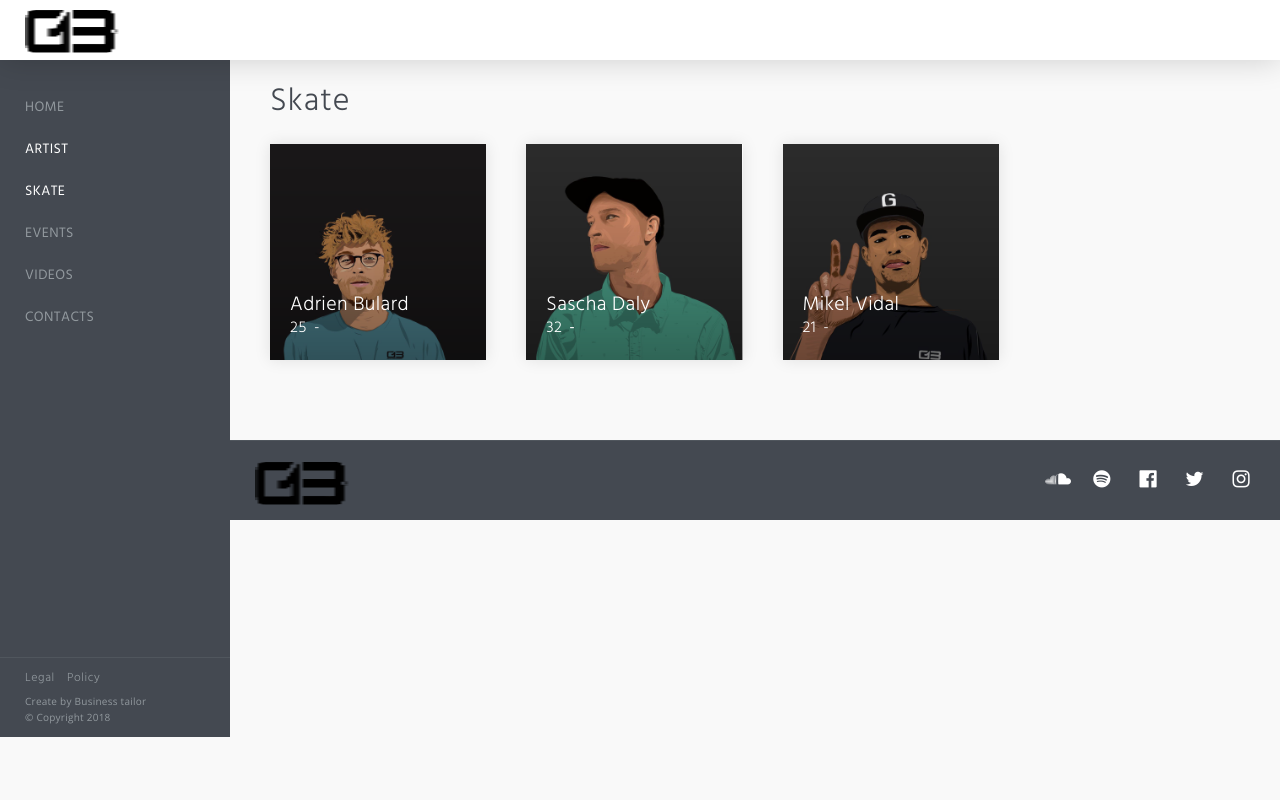
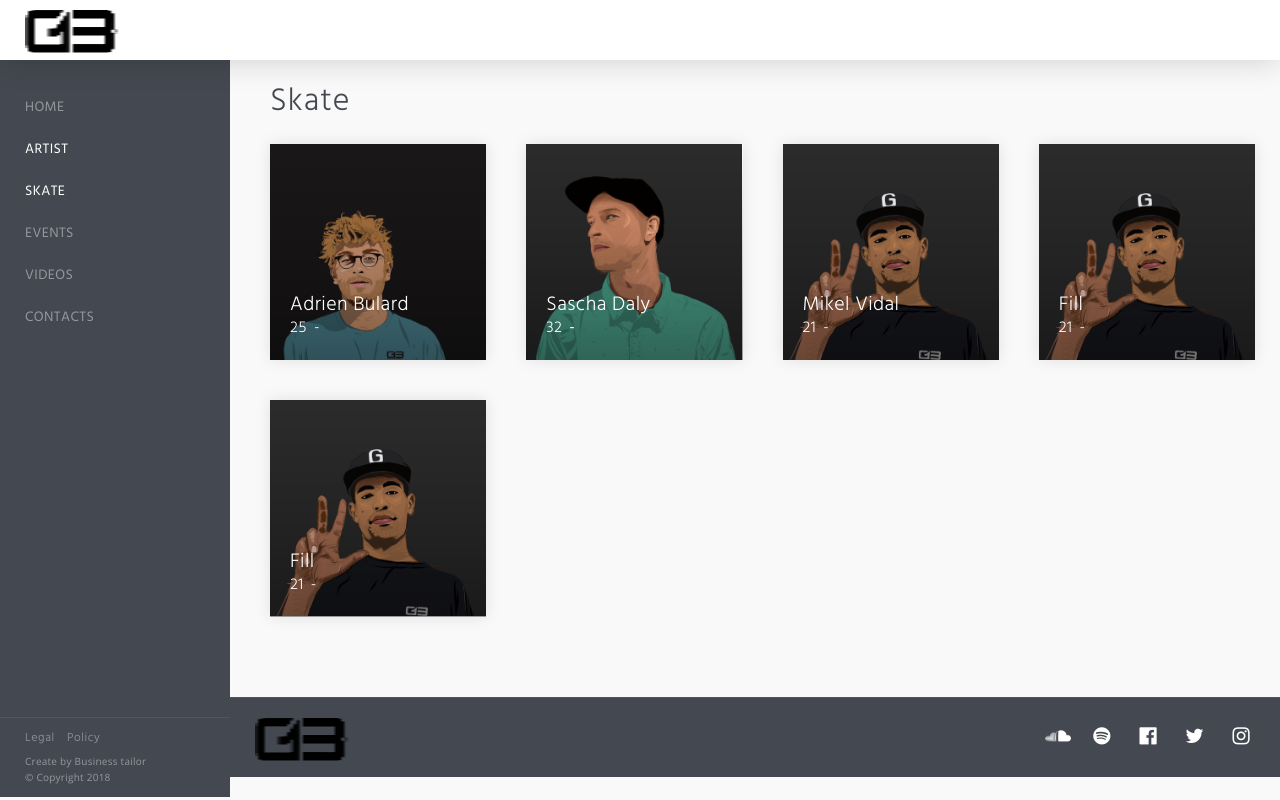
Before and after one commit to devbtailor/G13web, a plain HTML site: page skate.html in a window 1280 px wide. Drawn offline with nearby package versions, Linux system fonts and the light colour scheme; some packages are replaced by stand-ins of ours.

Commit message:
Footers fixed
En skate.html se tuvo que agregar un par de skaters para rellenar espacio

```diff
--- a/css/main.css
+++ b/css/main.css
@@ -869,7 +869,7 @@ h6 {
 @media (min-width: 1200px) {
 	.sidebar {
 		top: 60px;
-		bottom: 63px;
+		bottom: 3px;
 		-webkit-transform: translate3d(0, 0, 0);
 		-moz-transform: translate3d(0, 0, 0);
 		transform: translate3d(0, 0, 0);
@@ -917,7 +917,7 @@ h6 {
 @media (min-width: 1200px) {
 	.content {
 		padding-top: 60px;
-		padding-bottom: 63px;
+		padding-bottom: 0px;
 	}
 }
 .section {
--- a/skate.html
+++ b/skate.html
@@ -295,6 +295,40 @@
 						</div>
 					</div>
 					<!-- end artist -->
+                    	<!-- artist -->
+					<div class="col-xs-12 col-sm-4 col-lg-3">
+						<div class="artist-post">
+							<a href="sk_mikelvidal.html" class="artist-post__cover">
+								<img src="img/artists/IMG-20180813-WA0020.jpg" alt="">
+								<div>
+									<span>Fill</span>
+									<ul>
+										<li>21</li>
+										<li></li>
+
+									</ul>
+								</div>
+							</a>
+						</div>
+					</div>
+					<!-- end artist -->
+                    	<!-- artist -->
+					<div class="col-xs-12 col-sm-4 col-lg-3">
+						<div class="artist-post">
+							<a href="sk_mikelvidal.html" class="artist-post__cover">
+								<img src="img/artists/IMG-20180813-WA0020.jpg" alt="">
+								<div>
+									<span>Fill</span>
+									<ul>
+										<li>21</li>
+										<li></li>
+
+									</ul>
+								</div>
+							</a>
+						</div>
+					</div>
+					<!-- end artist -->
 
 
 
```
